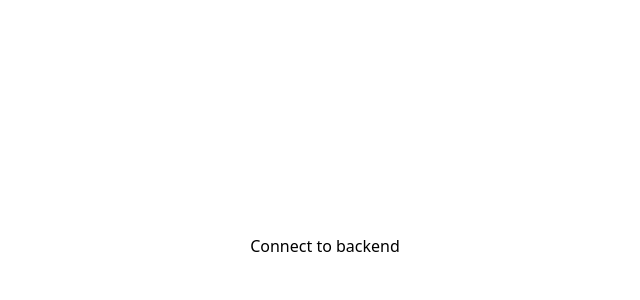
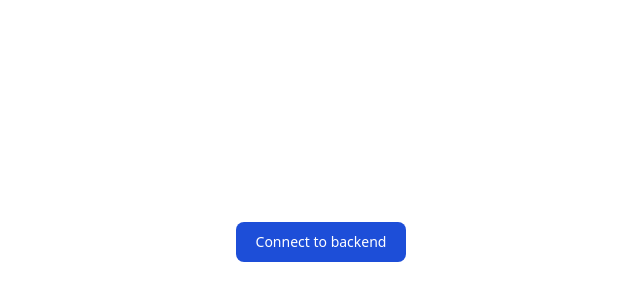
Before and after one commit to ohshitnotgood/jax-ambilight, a SvelteKit app in the folder desktop/: page / in a window 1280 px wide. Shown: the part 154-454 px from the top of the page, without its empty margins (315-955 px from the left). Built offline with nearby package versions, Linux system fonts and the light colour scheme.

Commit message:
Backend supports changing zone count from frontend

```diff
--- a/desktop/src/routes/+page.svelte
+++ b/desktop/src/routes/+page.svelte
@@ -2,6 +2,7 @@
     import { invoke } from "@tauri-apps/api/tauri";
     import * as utils from "../components/utils";
     import { Command } from "@tauri-apps/api/shell";
+    import { appWindow } from "@tauri-apps/api/window";
 
     const availableHeightZones = [2, 3, 4, 5, 6];
     const availableWidthZones = [4, 5, 6, 7, 8];
@@ -14,14 +15,6 @@
     $: gradientList = [""];
     $: isDataReady = false;
     $: useGradientPreview = false;
-    $: output = "none"
-
-    /**
-     * Returns a list of available monitors
-     */
-    async function getMonitors() {
-        return ["Monitor 1", "Monitor 2"];
-    }
 
     async function startPreview() {
         setInterval(async () => {
@@ -37,6 +30,14 @@
         }, 100);
     }
 
+
+    async function onZoneNumberChange() {
+        await invoke(
+            "write_and_wait_for_response_blocking",
+            { message: `chg_v:${nHeightZones};${nWidthZones}`},
+        );
+    }
+
     async function testRunningCommands() {
         console.log("Working")
         const command = new Command("run-touch", "/home/praanto/file.file")
@@ -46,15 +47,19 @@
 </script>
 
 <main class="grid place-content-center w-screen h-screen">
-    <connect class="block text-center">
-        <button on:click={startPreview}> Connect to backend </button>
-    </connect>
+    {#if !isDataReady}
+        <connect class="block text-center">
+            <button class="text-white bg-blue-700 hover:bg-blue-800 focus:ring-4 focus:ring-blue-300 font-medium rounded-lg text-sm px-5 py-2.5 me-2 mb-2" on:click={startPreview}>
+                Connect to backend
+            </button>
+        </connect>
+    {/if}
 
     {#if isDataReady}
         <controls class="grid grid-cols-2 gap-x-5 gap-y-2 text-right">
             <div>Width zones</div>
             <div>
-                <select
+                <select on:change={onZoneNumberChange}
                     bind:value={nWidthZones}
                     class="bg-gray-50 border border-gray-300 text-gray-900 text-sm rounded-md block px-4 py-1"
                 >
@@ -66,6 +71,7 @@
             <div>Height zones</div>
             <div>
                 <select
+                    on:change={onZoneNumberChange}
                     bind:value={nHeightZones}
                     class="bg-gray-50 border border-gray-300 text-gray-900 text-sm rounded-md block px-4 py-1"
                 >
```
Also changed, not shown: 1 other file (tests, documents, lock files or other folders).
